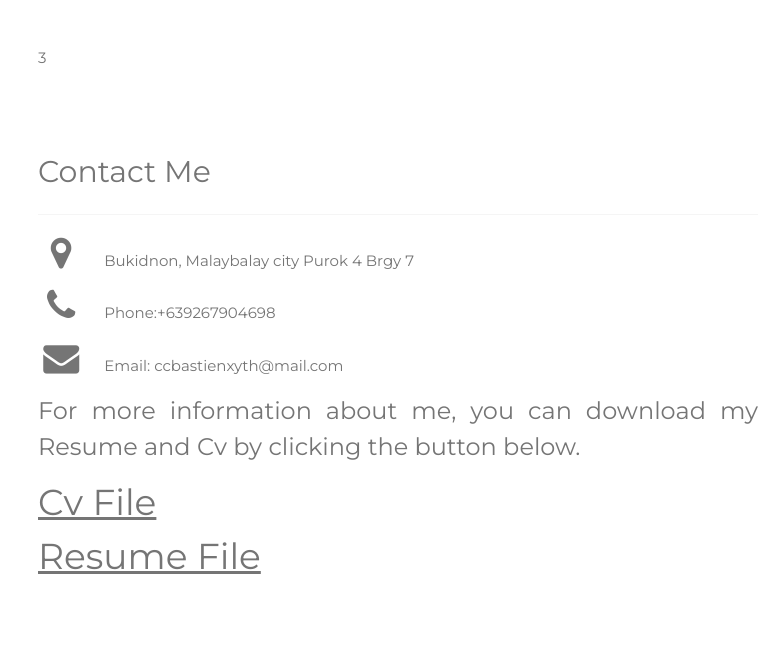
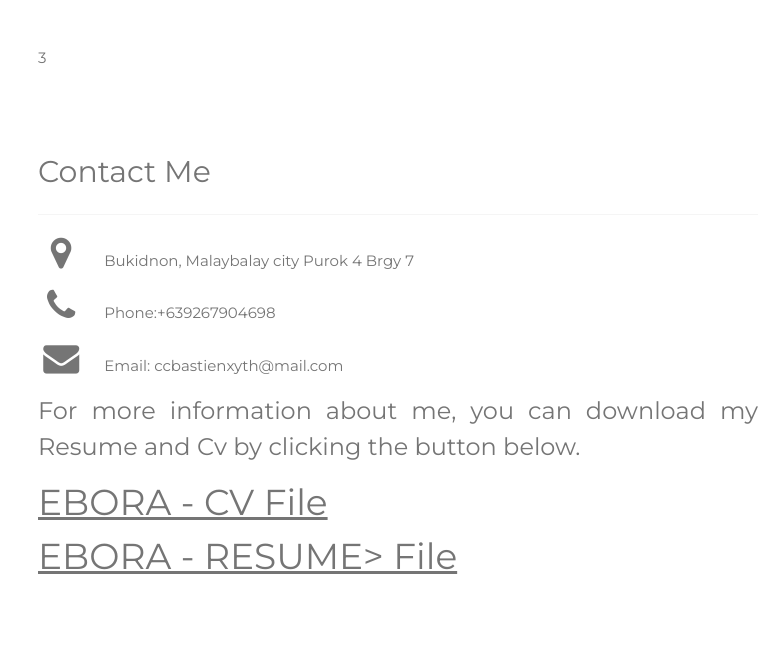
Before and after one commit to xvirtz28/xvirtz28, a plain HTML site: page index.html in a window 1280 px wide. Shown: the part 1974-2641 px from the top of the page, without its empty margins (498-1280 px from the left). Drawn offline with nearby package versions, Linux system fonts and the light colour scheme.

Commit message:
Update index.html

```diff
--- a/index.html
+++ b/index.html
@@ -15,7 +15,7 @@
       background-position: center;
       background-repeat: cover;
       background-size: cover;
-      background-image: url('image/bg.jpg');
+      background-image: url('image/bg.JPG');
       min-height: 100%;
     }
     </style>
@@ -92,9 +92,9 @@
     </div>
     <div>
       <h3> For more information about me, you can download my Resume and Cv by clicking the button below.</h3>
-   <h1> <a href="file/My Cv.pdf" download="My Cv.pdf">Cv File</a>
+   <h1> <a href="file/My Cv.pdf" download="My Cv.pdf"> EBORA - CV File</a>
     <div>
-    <a href="file/My Resume.pdf" download="My Resume.pdf">Resume File</a>
+    <a href="file/My Resume.pdf" download="My Resume.pdf">EBORA - RESUME> File</a>
     </div>
   </div>
 </h1>
```
